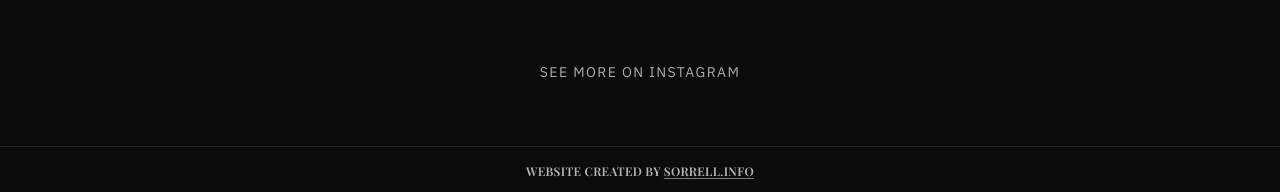
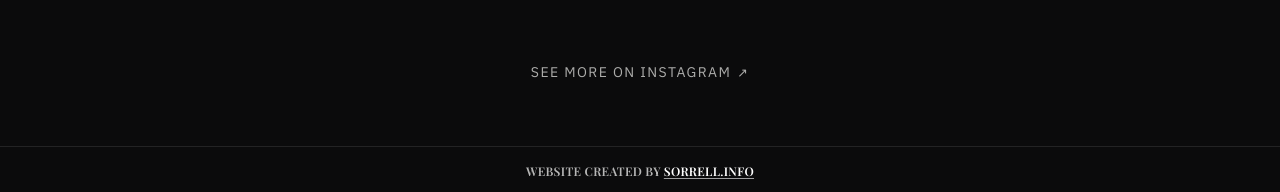
Before and after one commit to kennsorr/ermir-zeneli, a Next.js app: page /gallery in a window 1280 px wide. Shown: the part 1362-1554 px from the top of the page. Built offline with nearby package versions, Linux system fonts and the light colour scheme; no server answers; a web font is replaced by a local one.

Commit message:
Refactor styles in HomePage, GalleryPage, and Footer component for improved layout and visual consistency

```diff
--- a/app/gallery/page.tsx
+++ b/app/gallery/page.tsx
@@ -29,9 +29,10 @@ export default function GalleryPage() {
             href={instagramProfileUrl}
             target="_blank"
             rel="noopener noreferrer"
-            className="transition-colors hover:text-foreground"
+            className="inline-flex items-center gap-1.5 transition-colors hover:text-foreground"
           >
             See more on Instagram
+            <span className="inline-block text-[0.9em]" aria-hidden>↗</span>
           </a>
         </p>
       </div>
--- a/app/page.tsx
+++ b/app/page.tsx
@@ -2,7 +2,7 @@ import { TriptychHero } from "@/components/TriptychHero";
 
 export default function HomePage() {
   return (
-    <main className="relative h-screen overflow-hidden md:h-auto md:overflow-visible">
+    <main className="relative h-screen overflow-hidden">
       <TriptychHero />
     </main>
   );
--- a/src/components/Footer.tsx
+++ b/src/components/Footer.tsx
@@ -17,7 +17,7 @@ export function Footer() {
           href="https://www.sorrell.info"
           target="_blank"
           rel="noopener noreferrer"
-          className="underline decoration-foreground/50 underline-offset-2 transition-colors hover:text-foreground hover:decoration-foreground/70"
+          className="text-white underline decoration-white/60 underline-offset-2 transition-colors hover:decoration-white"
         >
           sorrell.info
         </a>
```
